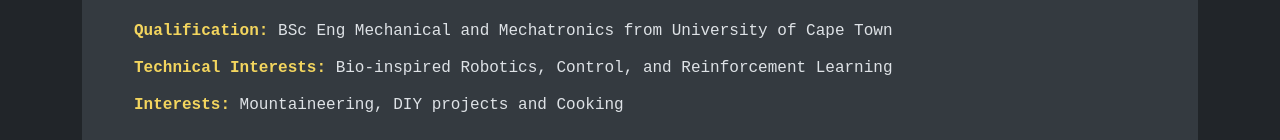
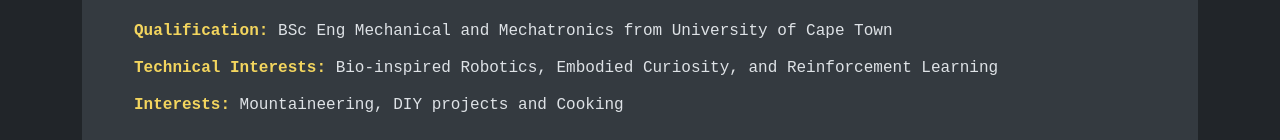
Before and after one commit to Dinoclaro/dinoclaro.github.io, a plain HTML site: page about.html in a window 1280 px wide. Shown: the part 337-477 px from the top of the page. Drawn offline with nearby package versions, Linux system fonts and the light colour scheme.

Commit message:
Even more about changes

```diff
--- a/about.html
+++ b/about.html
@@ -40,7 +40,7 @@
             </p>
           <ul class="list-group list-group-flush custom-list-background content-text">
             <li class="list-group-item"><strong class="orange-text">Qualification:</strong> BSc Eng Mechanical and Mechatronics from University of Cape Town</li>
-            <li class="list-group-item"><strong class="orange-text">Technical Interests:</strong> Bio-inspired Robotics, Control, and Reinforcement Learning</li>
+            <li class="list-group-item"><strong class="orange-text">Technical Interests:</strong> Bio-inspired Robotics, Embodied Curiosity, and Reinforcement Learning</li>
             <li class="list-group-item"><strong class="orange-text">Interests:</strong> Mountaineering, DIY projects and Cooking</li>
             <p class="content-text" style="margin-top: 10px;"></p>
           </ul><button class="btn btn-outline-light" type="button" onclick="openPDF('https://drive.google.com/file/d/1Uj4f4OnnXhKCEsclHriS_D_b0gRFcHN_/view?usp=drivesdk')">Résumé</button>
```
